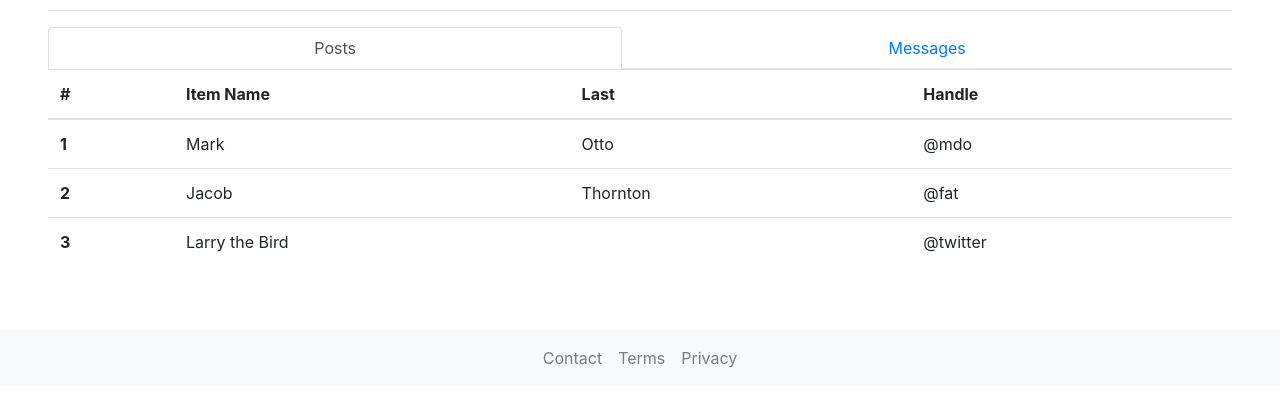
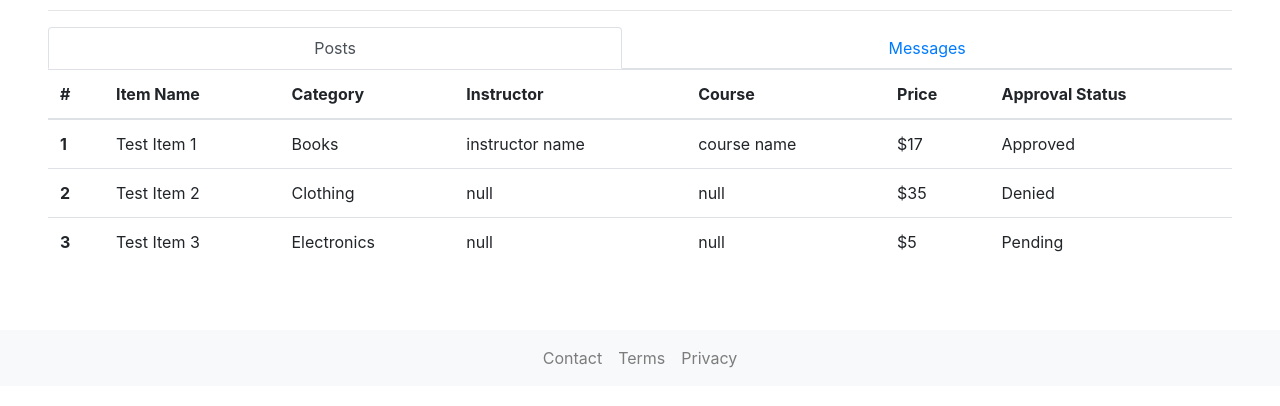
Before and after one commit to giovannfox/The-Gator-Store, a plain HTML site: page application/Frontend/Horizontal-prototype/user-dashboard.html in a window 1280 px wide. Shown: the part 158-564 px from the top of the page. Drawn offline with nearby package versions, Linux system fonts and the light colour scheme.

Commit message:
added proper table categories relevant to posts; made test entries for table

```diff
--- a/application/Frontend/Horizontal-prototype/user-dashboard.html
+++ b/application/Frontend/Horizontal-prototype/user-dashboard.html
@@ -109,27 +109,40 @@
                       <tr>
                         <th scope="col">#</th>
                         <th scope="col">Item Name</th>
-                        <th scope="col">Last</th>
-                        <th scope="col">Handle</th>
+                        <th scope="col">Category</th>
+                        <th scope="col">Instructor</th>
+                        <th scope="col">Course</th>
+                        <th scope="col">Price</th>
+                        <th scope="col">Approval Status</th>
                       </tr>
                     </thead>
                     <tbody>
                       <tr>
                         <th scope="row">1</th>
-                        <td>Mark</td>
-                        <td>Otto</td>
-                        <td>@mdo</td>
+                        <td>Test Item 1</td>
+                        <td>Books</td>
+                        <td>instructor name</td>
+                        <td>course name</td>
+                        <td>$17</td>
+                        <td>Approved</td>
                       </tr>
                       <tr>
                         <th scope="row">2</th>
-                        <td>Jacob</td>
-                        <td>Thornton</td>
-                        <td>@fat</td>
+                        <td>Test Item 2</td>
+                        <td>Clothing</td>
+                        <td>null</td>
+                        <td>null</td>
+                        <td>$35</td>
+                        <td>Denied</td>
                       </tr>
                       <tr>
                         <th scope="row">3</th>
-                        <td colspan="2">Larry the Bird</td>
-                        <td>@twitter</td>
+                        <td>Test Item 3</td>
+                        <td>Electronics</td>
+                        <td>null</td>
+                        <td>null</td>
+                        <td>$5</td>
+                        <td>Pending</td>
                       </tr>
                     </tbody>
                   </table>
```
